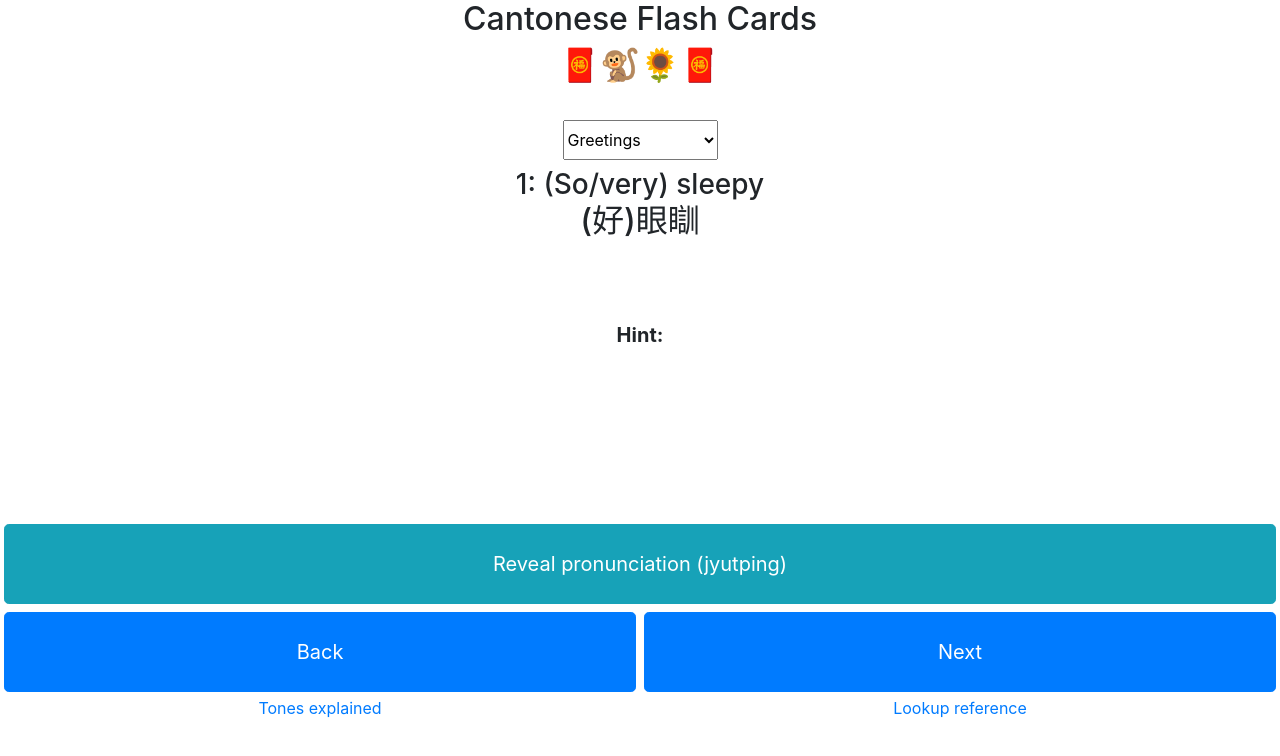
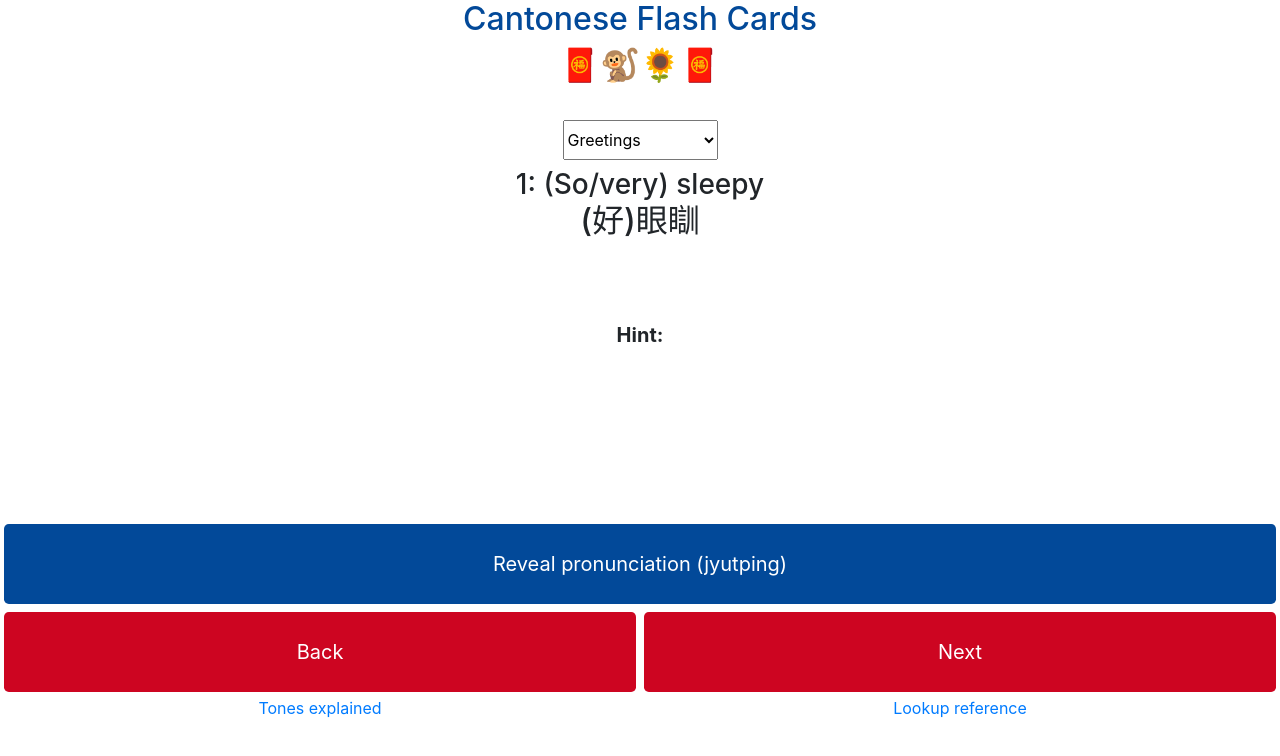
Before and after one commit to codingkudu/cantonese-on-the-go, an Angular app: page / in a window 1280 px wide. Shown: the top 756 px of the page. Built offline with nearby package versions, Linux system fonts and the light colour scheme.

Commit message:
add white rabbit colour palette

```diff
--- a/src/app/app.component.css
+++ b/src/app/app.component.css
@@ -53,3 +53,17 @@ button {
 .flexitem {
   flex: 1 1 0px;
 }
+
+.btn-reveal {
+  background-color: #024999;
+  color: white;
+}
+
+.btn-nav {
+  background-color: #cd0521;
+  color: white;
+}
+
+.title {
+  color:  #024999;
+}
--- a/src/app/app.component.html
+++ b/src/app/app.component.html
@@ -1,6 +1,6 @@
 <div class="flashcard">
   <div class="header">
-    <h1>
+    <h1 class=title>
       {{ title }}
     </h1>
     <h1>
@@ -28,14 +28,15 @@
   </div>
 
   <div class="flexcontainer">
-    <button type="button" class="btn btn-info btn-lg flexitem" (click)="revealPronunciation()">Reveal pronunciation
+    <button type="button" class="btn btn-reveal btn-lg flexitem" (click)="revealPronunciation()">Reveal
+      pronunciation
       (jyutping)
     </button>
   </div>
 
   <div class="flexcontainer">
-    <button type="button" class="btn btn-primary btn-lg flexitem" (click)="nextPhrase(false)">Back</button>
-    <button type="button" class="btn btn-primary btn-lg flexitem" (click)="nextPhrase(true)">Next</button>
+    <button type="button" class="btn btn-nav btn-lg flexitem" (click)="nextPhrase(false)">Back</button>
+    <button type="button" class="btn btn-nav btn-lg flexitem" (click)="nextPhrase(true)">Next</button>
   </div>
 
   <div class="footer flexcontainer">
```
Also changed, not shown: 3 other files (tests, documents, lock files or other folders).
